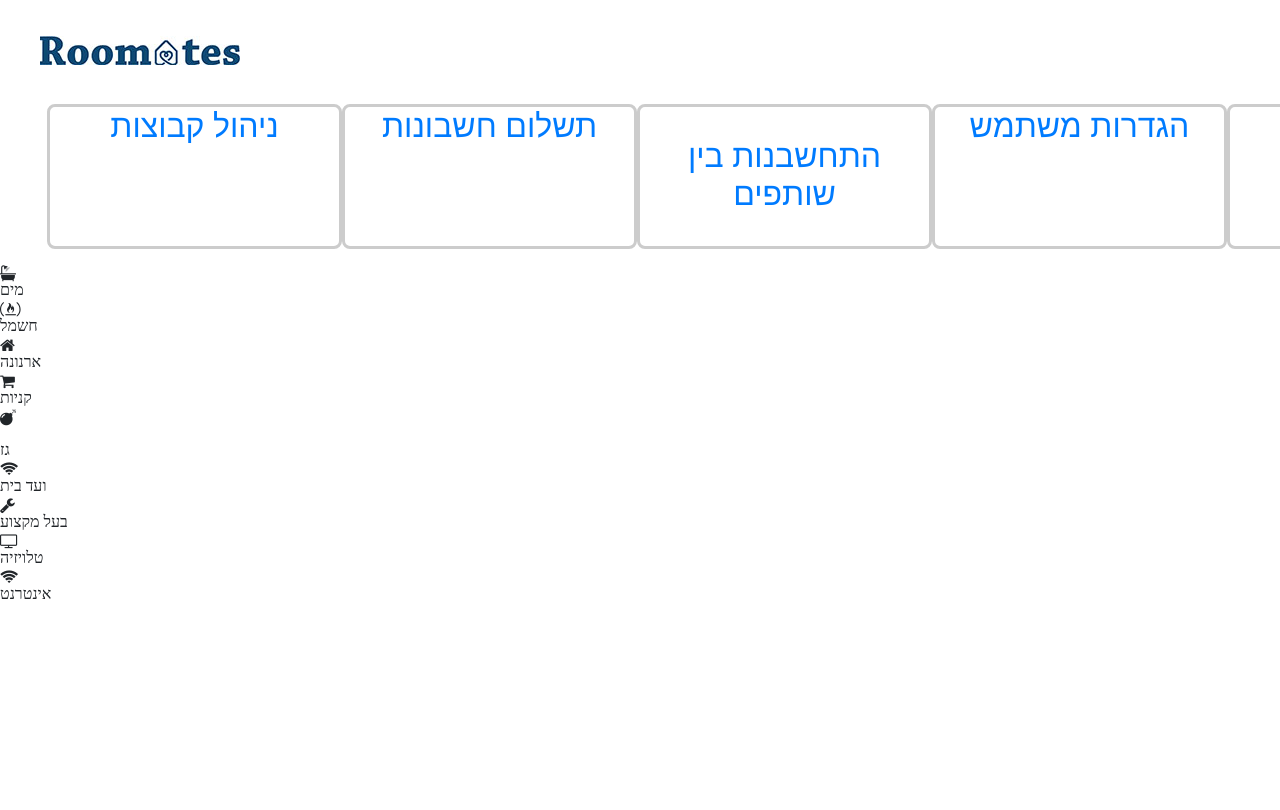
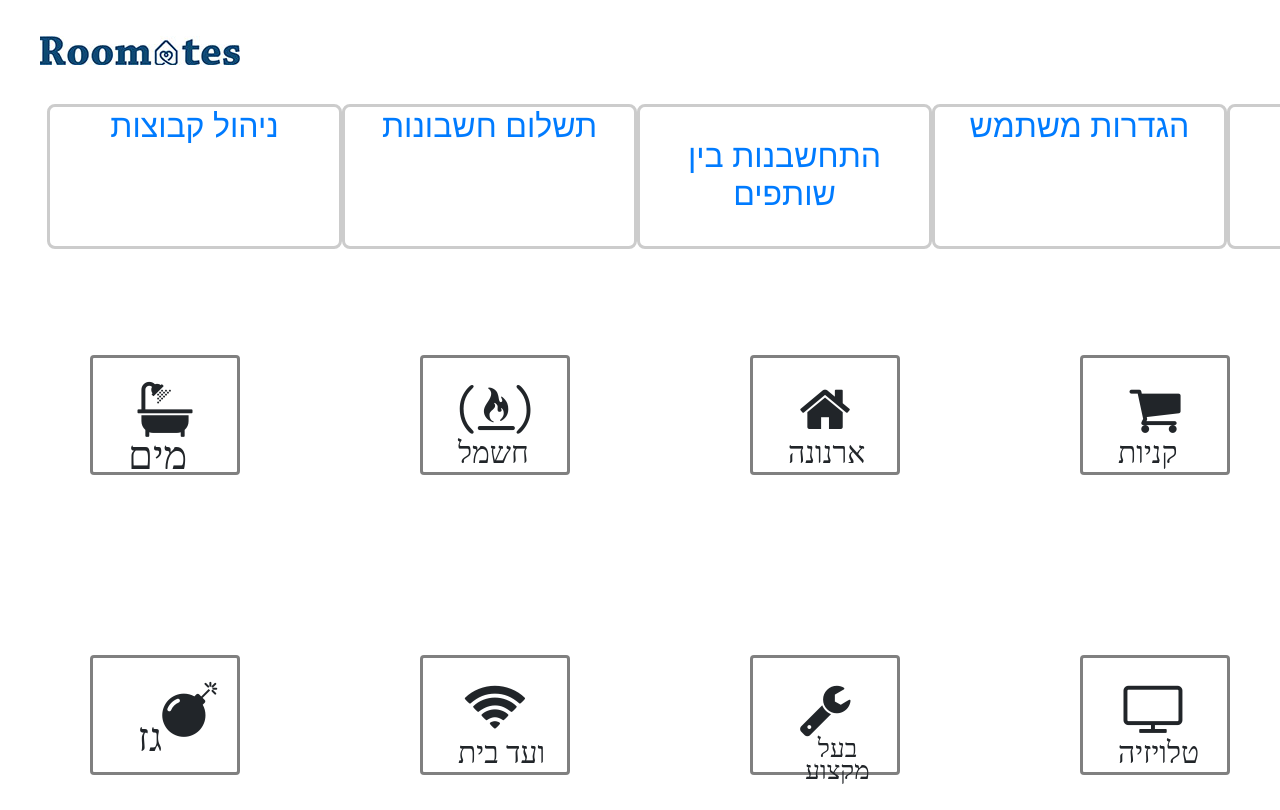
Before and after one commit to nataliemahmalie/Natalie-Mahmalie---Chen-Yafe, a plain HTML site: page builts.html in a window 1280 px wide. Shown: the top 810 px of the page. Drawn offline with nearby package versions, Linux system fonts and the light colour scheme; files whose address does not match are found by name.

Commit message:
update2css

```diff
--- a/includes/style.css
+++ b/includes/style.css
@@ -125,6 +125,42 @@ img {
     font-family: 'Franklin Gothic Medium', 'Arial Narrow', Arial, sans-serif;
     color: #555555;
 }
+.text2,.text3,.text4,.text6,.text8,.text9{
+    font-size: 30px;
+    float:left;
+    margin-bottom:60px;
+    margin-left: 25px;
+    height: 10px;
+
+}
+.text1,.text5{
+    font-size: 40px;
+    float:left;
+    margin-left: 25px;
+    height:20px;
+    line-height:37px;
+}
+.text7{
+    font-size: 26px;
+    float:left;
+    line-height: 22px;
+    margin-left: 25px;
+    height: 10px;
+}
+
+#box1,#box2,#box3,#box4,#box5,#box6,#box7,#box8,#box9{
+    width: 150px;
+    height: 120px;
+    border-radius:4px;
+    padding:10px;
+    margin:90px;
+    border: 3px solid gray;
+    text-align: center;
+    position: relative;
+    float: left;
+    font-size:55px;
+
+}
 
 
 main .messeges {
```
